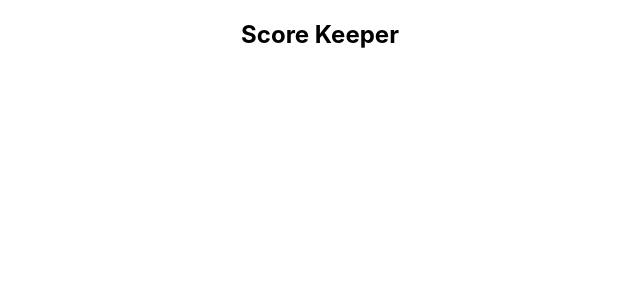
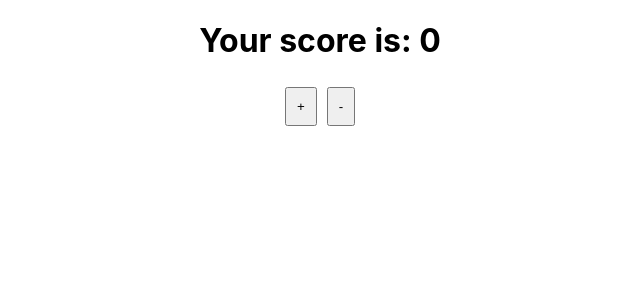
Before and after one commit to best-lucky1030/react-js-code-challenges-linkedin, a React (Create React App) app: page / in a window 1280 px wide. Shown: the top 300 px of the page, without its empty margins (320-960 px from the left). Built offline with nearby package versions, Linux system fonts and the light colour scheme.

Commit message:
complete score-keeper

```diff
--- a/src/05-score-keeper/ScoreKeeper.js
+++ b/src/05-score-keeper/ScoreKeeper.js
@@ -1,7 +1,19 @@
+import { useEffect, useState } from "react";
+
 export default function ScoreKeeper() {
+    const [score, setScore] = useState(
+        parseInt(localStorage.getItem("score")) || 0
+    );
+
+    useEffect(() => {
+        localStorage.setItem("score", score);
+    }, [score]);
+
     return (
         <div>
-            <h2>Score Keeper</h2>
+            <h1>Your score is: {score}</h1>
+            <button onClick={() => setScore((prevScore) => prevScore + 1)}>+</button>
+            <button onClick={() => setScore((prevScore) => prevScore - 1)}>-</button>
         </div>
-    )
+    );
 }
```
